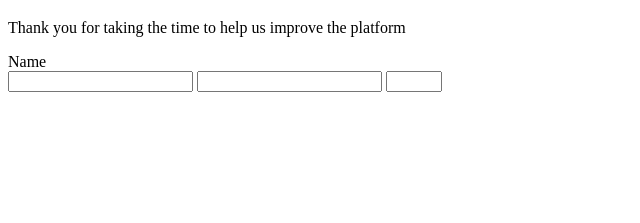
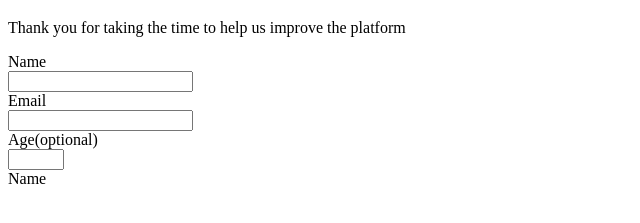
Before and after one commit to Faithwealth1/zilola-faith_team, a plain HTML site: page index.html in a window 1280 px wide. Shown: the part 61-284 px from the top of the page, without its empty margins (0-640 px from the left). Drawn offline with Linux system fonts and the light colour scheme.

Commit message:
Update index.html

```diff
--- a/index.html
+++ b/index.html
@@ -12,12 +12,14 @@
     <p id="description">Thank you for taking the time to help us improve the platform</p>
     <form id="survey-form">
       <label id="name-label" for="name">Name</label><br>
-      <input id="name" type="text" required>
-
-      <input id="email" type="email" required>
+      <input id="name" type="text" required><br>
+      <label id="email-label" for="email">Email</label><br>
+      <input id="email" type="email" required><br>
+      <label id="number-label" for="number">Age(optional)</label><br>
 
       <input id="number" type="number" min="10" max="20">
     </form>
     <script  src="js/index.js"></script>
   </body>
 </html>
+<label id="name-label" for="name">Name</label><br>
```
